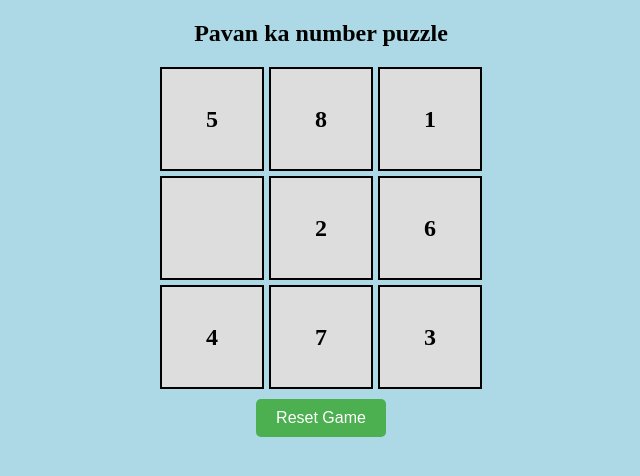
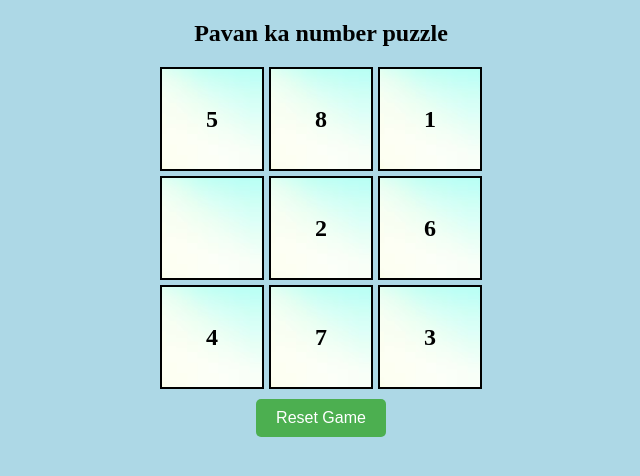
Before and after one commit to pavansai9911/Sliding-Puzzle, a plain HTML site: page index.html in a window 1280 px wide. Shown: the whole page, without its empty margins (319-959 px from the left). Drawn offline with Linux system fonts and the light colour scheme.

Commit message:
Update style.css
Adding bg colour

```diff
--- a/style.css
+++ b/style.css
@@ -30,7 +30,7 @@ body {
     font-size: 24px;
     font-weight: bold; /* Make the integers more bold */
     background-color: #ddd;
-    background-image: url('bg2.png');
+    background-image: url('bg1.png');
     background-size: cover;
     cursor: pointer;
     border: 2px solid black; /* Add black border to puzzle pieces */
```
